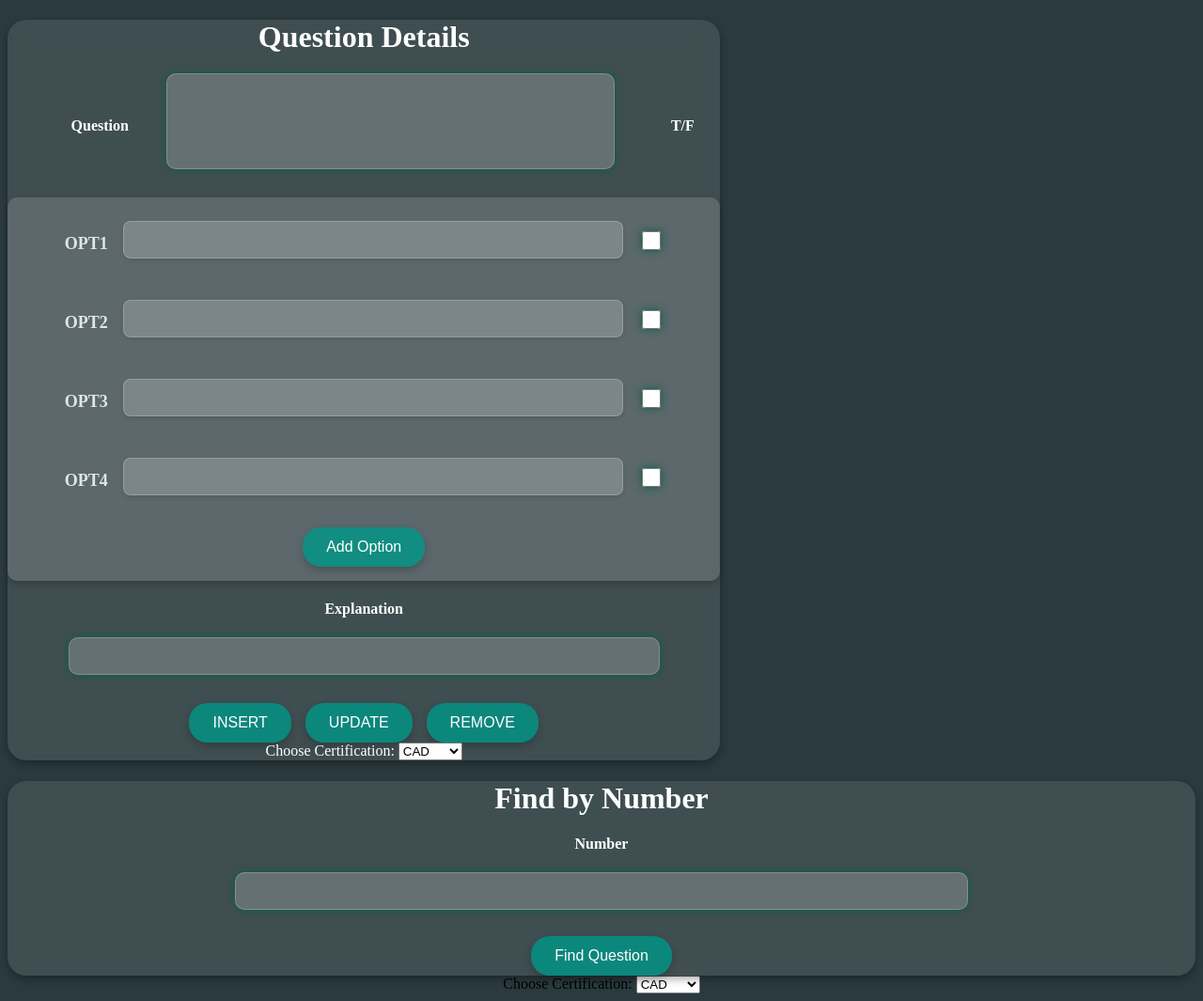
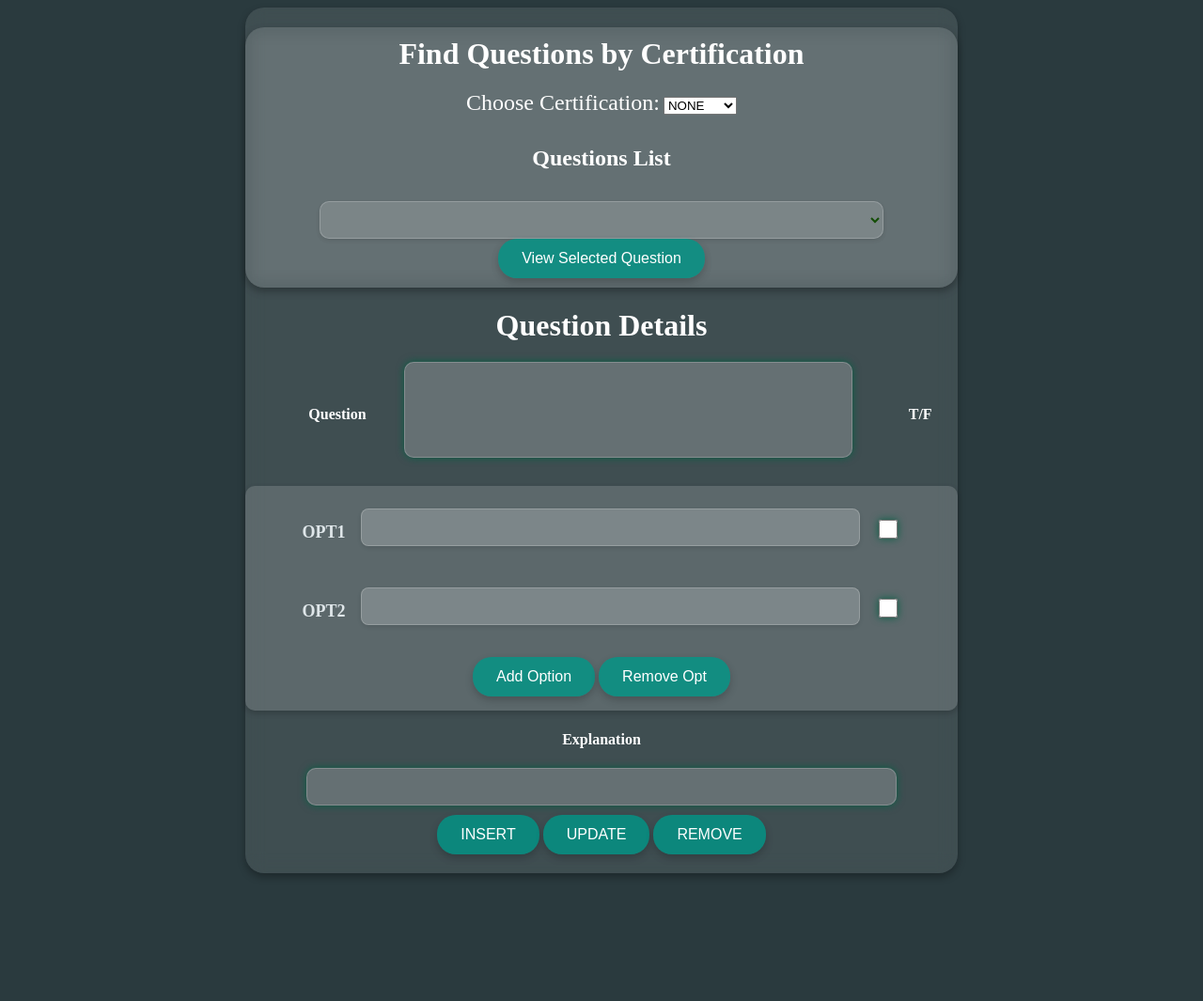
Before and after one commit to andre170594/QuestionsMaker, a website with bundled scripts: page index.html in a window 1280 px wide. Shown: the whole page at 94% size. After the commit the page ends 937 px from the top, so only its background shows below. Built offline with nearby package versions, Linux system fonts and the light colour scheme.

Commit message:
Merge remote-tracking branch 'origin/master'
# Conflicts:
#	index.html

```diff
--- a/index.html
+++ b/index.html
@@ -1,3 +1,4 @@
+
 <!DOCTYPE html>
 <html lang="en">
 <head>
@@ -6,14 +7,41 @@
     <meta name="viewport" content="width=device-width, initial-scale=1.0">
     <title>Questions Portal</title>
     <link rel="stylesheet" href="styles.css">
+    <script type="module" src="script.js"></script>
 </head>
-<body>
+<body style="display: flex">
 
-<div id="outterDiv">
 <div id="enterDetails">
 
+    <div id="findDetails" style="padding-bottom: 10px">
+        <h1 style="padding-top: 10px">Find Questions by Certification</h1>
+
+        <!-- Category Selection Dropdown -->
+        <div class="option-chooser">
+            <label for="categoryChooser" style="font-size: 24px">Choose Certification:</label>
+            <select id="categoryChooser">
+                <option value="CAD">NONE</option>
+                <option value="CAD">CAD</option>
+                <option value="CSA">CSA</option>
+                <option value="CIS-HR">CIS-HR</option>
+                <option value="CIS-PPM">CIS-PPM</option>
+                <option value="ITSM">ITSM</option>
+            </select>
+        </div>
+
+        <!-- List of Questions in the Selected Category -->
+        <h4 style="font-size: 24px">Questions List</h4>
+        <label for="questionsList"></label>
+        <select id="questionsList" class="fixed-dropdown" >
+            <!-- Options will be populated dynamically based on the selected category -->
+        </select>
+
+        <button id="viewQuestion">View Selected Question</button>
+    </div>
+
+
+
     <h1>Question Details</h1>
-
     <div class="option-container" style="width: 100%">
         <h4 style="margin: 40px">Question</h4>
         <label for="enterQuestion"></label>
@@ -35,69 +63,26 @@
             <input type="checkbox" id="check2" >
         </div>
 
-      <div class="option-container">
-          <h4>OPT3</h4>
-          <input id="opt3" type="text" class="option-input">
-          <input type="checkbox" id="check3">
-      </div>
-
-      <div class="option-container">
-        <h4>OPT4</h4>
-        <input id="opt4" type="text" class="option-input">
-        <input type="checkbox" id="check4">
-      </div>
-
         <div style="align-content: center; margin-top: 10px;">
             <button id="AddOpts">Add Option</button>
+            <button id="RemoveOpts">Remove Opt</button>
         </div>
 
     </div>
 
 
-    <div id="BottomDiv">
     <h4>Explanation</h4>
     <label for="enterExplanation"></label>
     <input id="enterExplanation" type="text">
 
-      <div class="button-container">
+    <div class="eeee" style="padding-bottom: 20px">
         <button id="insert">INSERT</button>
         <button id="update">UPDATE</button>
         <button id="remove">REMOVE</button>
     </div>
 
-        <div class="option-chooser">
-            <label for="optionChooser">Choose Certification:</label>
-            <select id="optionChooser">
-                <option value="CAD">CAD</option>
-                <option value="CSA">CSA</option>
-                <option value="CIS-HR">CIS-HR</option>
-            </select>
 </div>
 
 
-    </div>
-
-</div>
-
-<div id="findDetails">
-  <h1>Find by Number</h1>
-  <h4>Number</h4>
-  <label for="findByIndex"></label>
-    <input id="findByIndex" type="text"> <br><br>
-  <button id="find">Find Question</button>
-</div>
-
-    <div class="option-chooser">
-        <label for="optionChooser2">Choose Certification:</label>
-        <select id="optionChooser2">
-            <option value="CAD">CAD</option>
-            <option value="CSA">CSA</option>
-            <option value="CIS-HR">CIS-HR</option>
-        </select>
-    </div>
-
-</div>
-
-<script type="module" src="script.js"></script>
 </body>
 </html>
```
Lines whose indentation alone changed are shown as unchanged.
